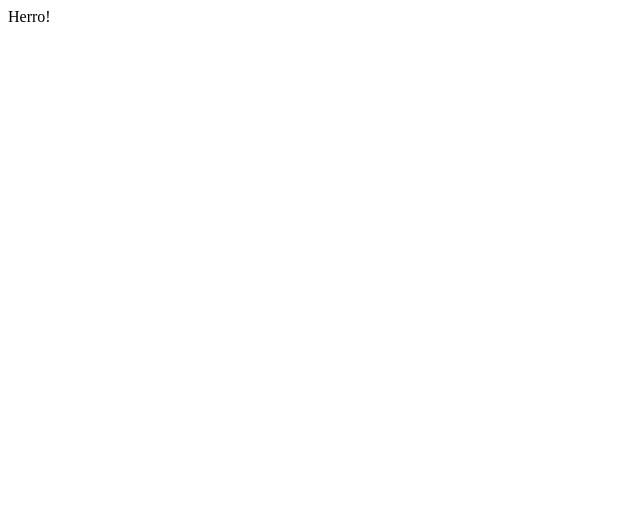
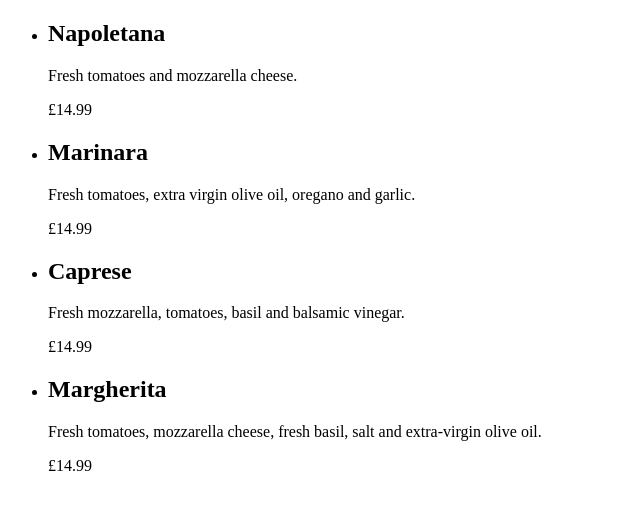
Before and after one commit to floorford/using-typescript-w-react, a React app: page / in a window 1280 px wide. Shown: the top 510 px of the page, without its empty margins (0-640 px from the left). Built offline with nearby package versions, Linux system fonts and the light colour scheme.

Commit message:
added a basic pizza component which maps over a json object. Had to add two config options to allow ts to understand json in the tsconfig file

```diff
--- /dev/null
+++ b/src/components/App.tsx
@@ -0,0 +1,16 @@
+import React from "react";
+import pizzas from "../data/pizzas.json";
+
+import Pizza from "./Pizza";
+
+const App = () => {
+  return (
+    <ul>
+      {pizzas.map((pizza) => (
+        <Pizza key={pizza.id} pizza={pizza} />
+      ))}
+    </ul>
+  );
+};
+
+export default App;
--- /dev/null
+++ b/src/components/Pizza.tsx
@@ -0,0 +1,27 @@
+import React from "react";
+
+// for a functional component you should describe the component type...
+interface Pizza {
+  id: number;
+  name: string;
+  description: string;
+  price: number;
+}
+
+// ...and its props explicitly
+interface Props {
+  pizza: Pizza;
+}
+
+// React.FC stands for functional component
+const Pizza: React.FC<Props> = ({ pizza }) => {
+  return (
+    <li>
+      <h2>{pizza.name}</h2>
+      <p>{pizza.description}</p>
+      <p>£{pizza.price}</p>
+    </li>
+  );
+};
+
+export default Pizza;
--- /dev/null
+++ b/src/data/pizzas.json
@@ -0,0 +1,26 @@
+[
+  {
+    "id": 1,
+    "name": "Napoletana",
+    "description": "Fresh tomatoes and mozzarella cheese.",
+    "price": 14.99
+  },
+  {
+    "id": 2,
+    "name": "Marinara",
+    "description": "Fresh tomatoes, extra virgin olive oil, oregano and garlic.",
+    "price": 14.99
+  },
+  {
+    "id": 3,
+    "name": "Caprese",
+    "description": "Fresh mozzarella, tomatoes, basil and balsamic vinegar.",
+    "price": 14.99
+  },
+  {
+    "id": 4,
+    "name": "Margherita",
+    "description": "Fresh tomatoes, mozzarella cheese, fresh basil, salt and extra-virgin olive oil.",
+    "price": 14.99
+  }
+]
--- a/src/index.tsx
+++ b/src/index.tsx
@@ -1,8 +1,6 @@
 import React from "react";
 import ReactDOM from "react-dom";
 
-const App = () => {
-  return <div>Herro!</div>;
-};
+import App from "./components/App";
 
 ReactDOM.render(<App />, document.getElementById("root"));
--- a/tsconfig.json
+++ b/tsconfig.json
@@ -7,6 +7,8 @@
     "isolatedModules": true,
     "noEmit": true,
     "strict": true,
+    "moduleResolution": "node",
+    "resolveJsonModule": true,
     "esModuleInterop": true,
     "strictNullChecks": true,
     "skipLibCheck": true,
```
